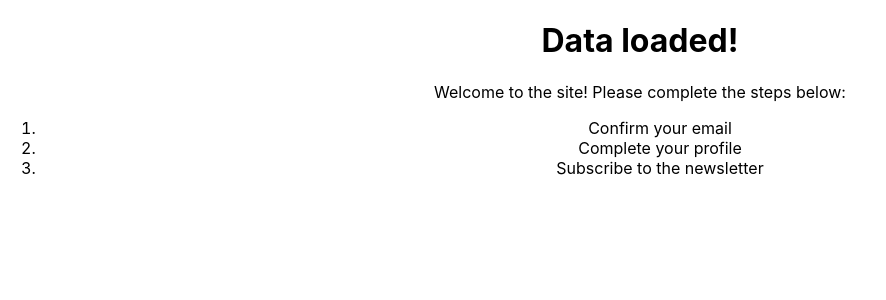
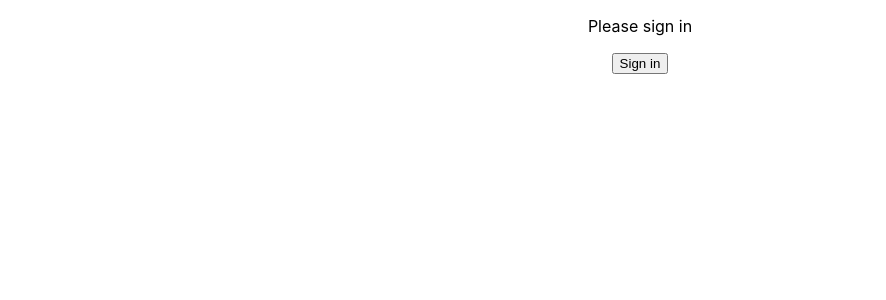
Before and after one commit to Roybin0/react00, a React (Create React App) app in the folder my-app/: page / in a window 1280 px wide. Shown: the top 300 px of the page, without its empty margins (0-886 px from the left). Built offline with nearby package versions, Linux system fonts and the light colour scheme.

Commit message:
Updating the parent state

```diff
--- a/my-app/src/App.js
+++ b/my-app/src/App.js
@@ -9,7 +9,8 @@
 // import EventBinding from './components/EventBinding';
 // import ConditionalRenderingClass from './components/ConditionalRenderingClass';
 // import ConditionalRenderingFunctional from './components/ConditionalRenderingFunctional';
-import NestingComponents from './components/NestingComponents';
+// import NestingComponents from './components/NestingComponents';
+import MethodAsPropsParent from './components/MethodAsPropsParent';
 
 function App() {
   return (
@@ -23,7 +24,8 @@
       {/* < EventBinding /> */}
       {/* < ConditionalRenderingClass />
       < ConditionalRenderingFunctional connected={true} /> */}
-      < NestingComponents/>
+      {/* < NestingComponents/> */}
+      < MethodAsPropsParent />
     </div>
   );
 }
--- /dev/null
+++ b/my-app/src/components/MethodAsPropsChild.js
@@ -0,0 +1,28 @@
+import React from 'react'
+
+function MethodsAsPropsChild(props) {
+    return (
+        <div>
+            {
+                props.isLoggedIn ? (
+                    <div>
+                        <p>Welcome to the site! Please complete the steps below:</p>
+                        <ol>
+                            <li>Confirm your email</li>
+                            <li>Complete your profile</li>
+                            <li>Subscribe to the newsletter</li>
+                        </ol>
+                        <button onClick={props.handleSignOut}>Sign out</button>
+                    </div>
+                ) : (
+                    <div>
+                        <p>Please sign in</p>
+                        <button onClick={props.handleSignIn}>Sign in</button>
+                    </div>
+                )
+            }
+        </div>
+    )
+}
+
+export default MethodsAsPropsChild
--- /dev/null
+++ b/my-app/src/components/MethodAsPropsParent.js
@@ -0,0 +1,40 @@
+import React, { Component } from 'react'
+import MethodAsPropsChild from './MethodAsPropsChild'
+
+export class MethodAsPropsParent extends Component {
+    constructor(props) {
+        super(props)
+
+        this.state = {
+            isLoggedIn: false,
+        }
+    }
+
+    handleSignIn = () => {
+        this.setState({
+            isLoggedIn: true
+        })
+        console.log(this)
+    }
+
+    handleSignOut = () => {
+        this.setState({
+            isLoggedIn: false
+        })
+        console.log(this)
+    }
+
+    render() {
+        return (
+            <div>
+                <MethodAsPropsChild
+                    isLoggedIn={this.state.isLoggedIn}
+                    handleSignIn={this.handleSignIn}
+                    handleSignOut={this.handleSignOut}
+                />
+            </div>
+        )
+    }
+}
+
+export default MethodAsPropsParent
```
